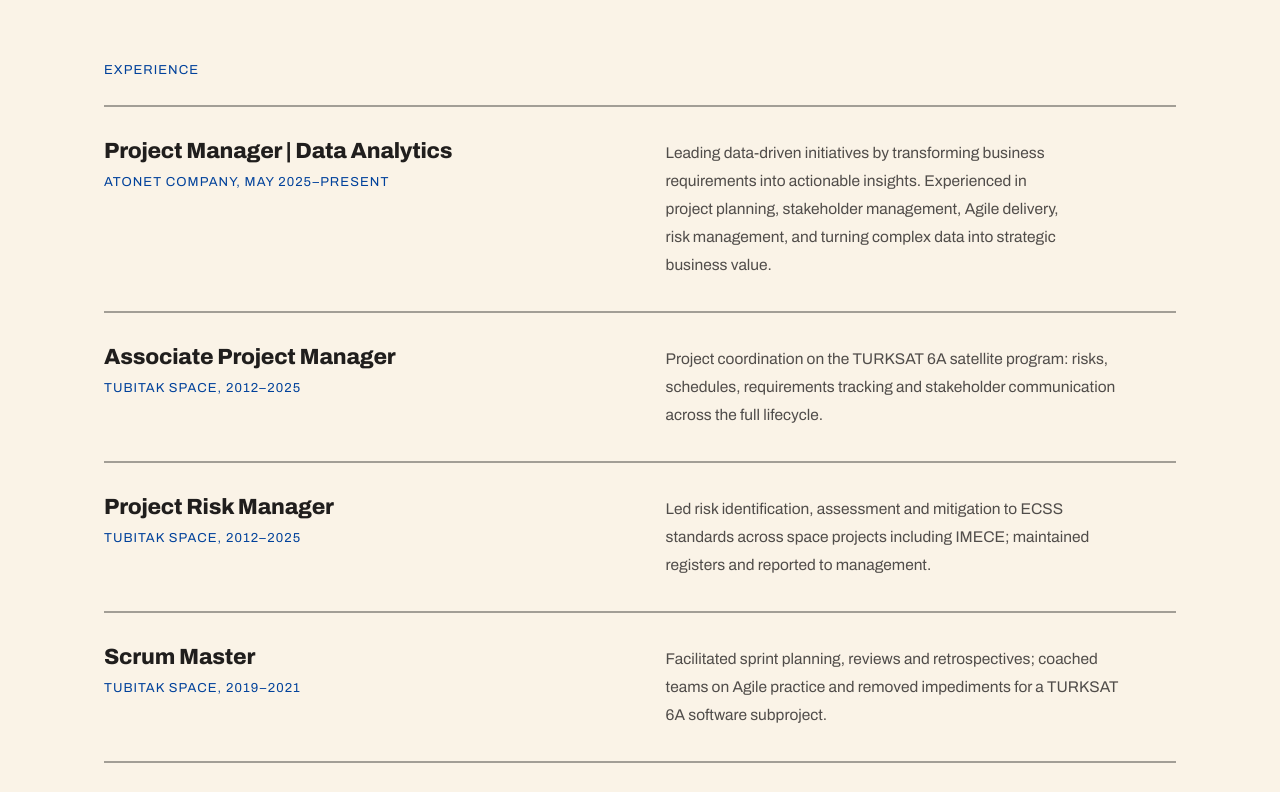
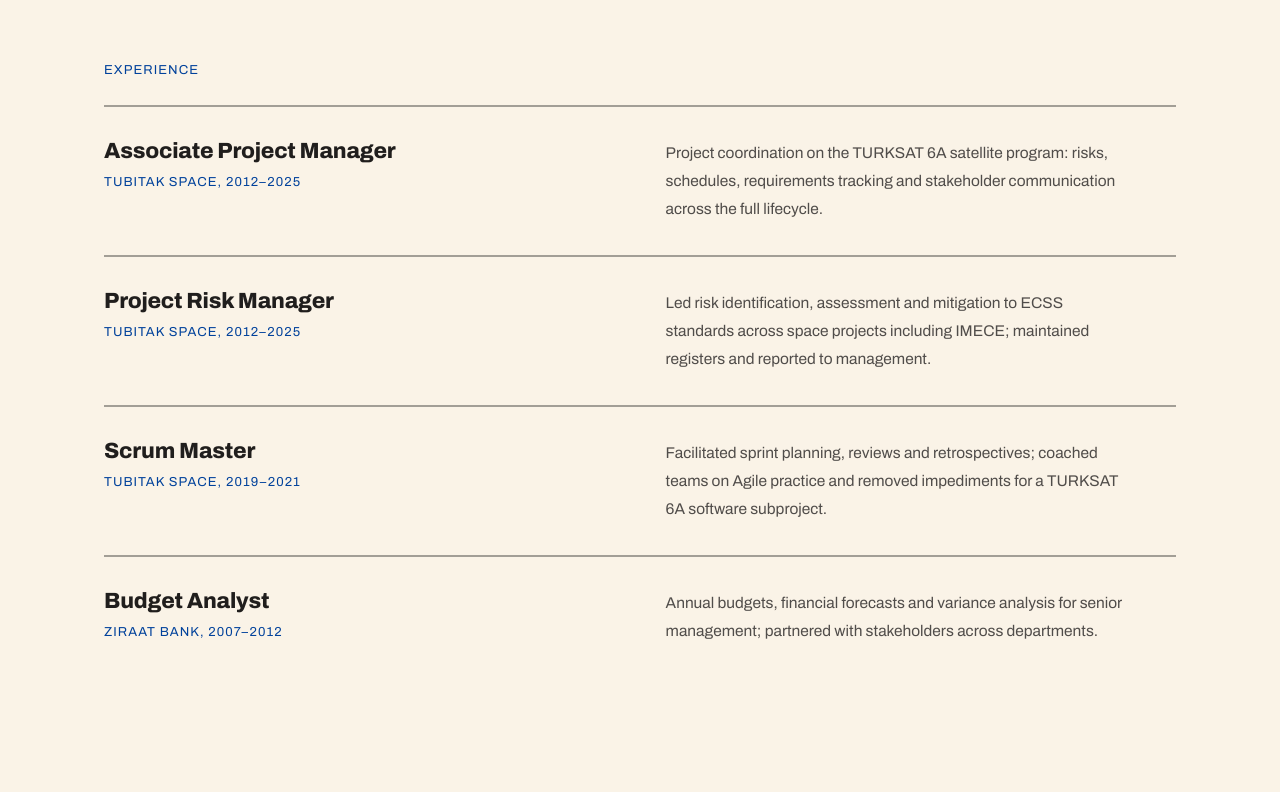
Before and after one commit to Kbrterz/digital-cartvizit, a plain HTML site: page index.html in a window 1280 px wide. Shown: the part 2600-3392 px from the top of the page. Drawn offline with Linux system fonts and the light colour scheme.

Commit message:
Remove Atonet Data Analytics PM experience entry

```diff
--- a/index.html
+++ b/index.html
@@ -177,13 +177,6 @@
 
     <div class="role-row">
       <div>
-        <h3 class="role-title">Project Manager | Data Analytics</h3>
-        <p class="role-org">Atonet Company, May 2025–Present</p>
-      </div>
-      <p class="role-copy">Leading data-driven initiatives by transforming business requirements into actionable insights. Experienced in project planning, stakeholder management, Agile delivery, risk management, and turning complex data into strategic business value.</p>
-    </div>
-    <div class="role-row">
-      <div>
         <h3 class="role-title">Associate Project Manager</h3>
         <p class="role-org">TUBITAK Space, 2012–2025</p>
       </div>
```
